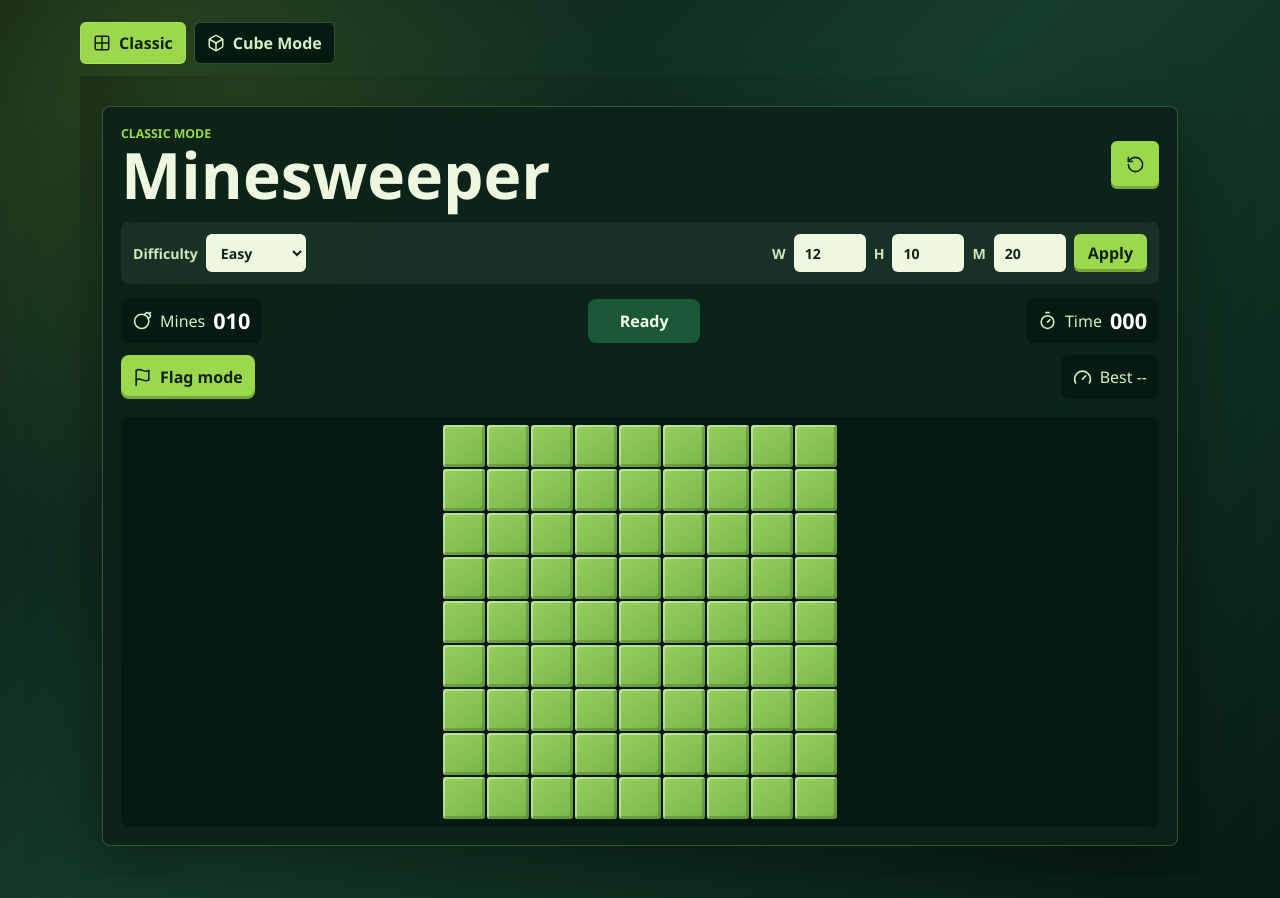
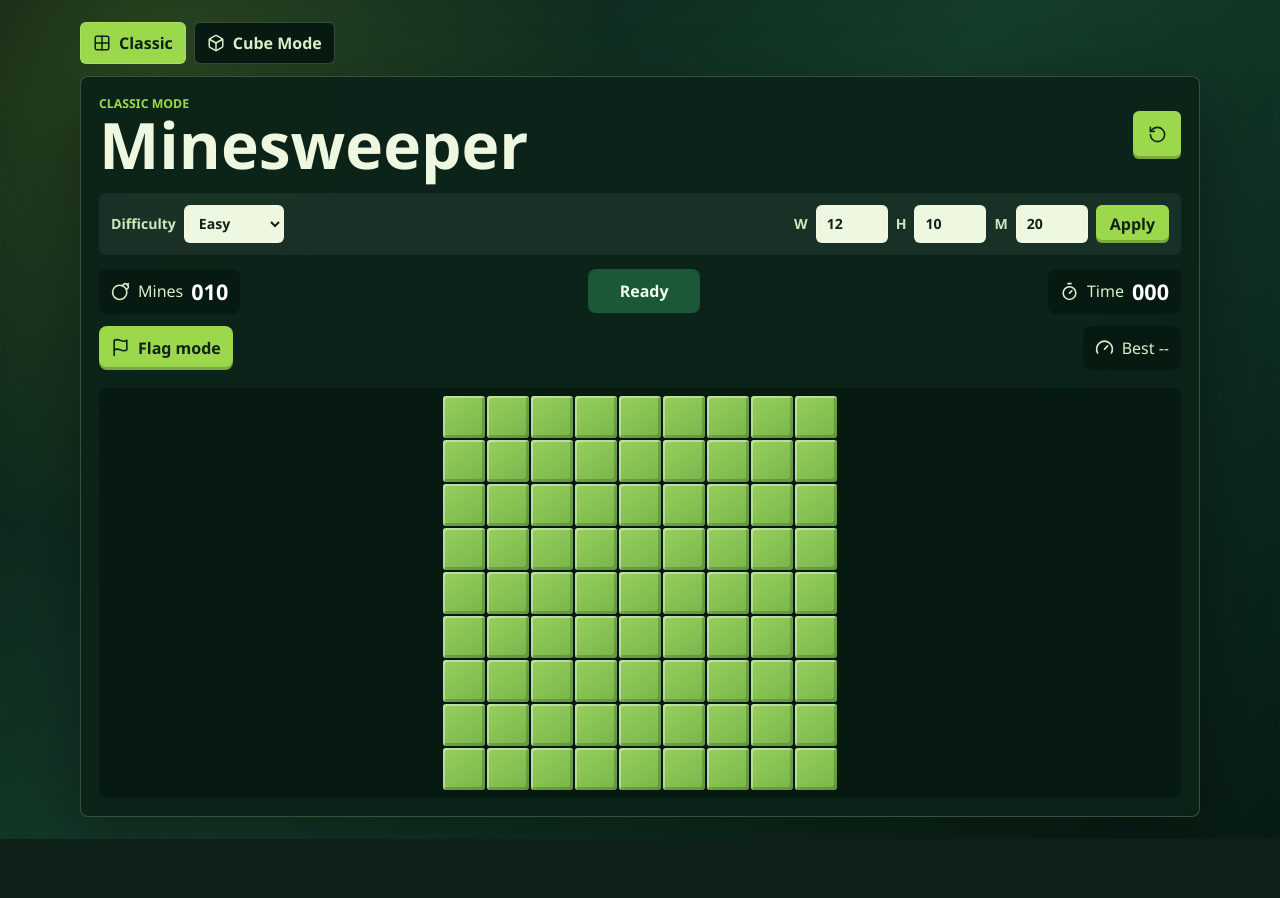
Before and after one commit to keepanitreel/mindsweeper, a React app: page / in a window 1280 px wide. After the commit the page ends 839 px from the top, so only its background shows below. Built offline with nearby package versions, Linux system fonts and the light colour scheme; the HTML template or start-up script is replaced by a standard one.

Commit message:
fix: remove nested classic main

```diff
--- a/src/components/ClassicGame.tsx
+++ b/src/components/ClassicGame.tsx
@@ -146,8 +146,7 @@ export default function ClassicGame() {
   );
 
   return (
-    <main className="app-shell">
-      <section className="game-panel" aria-label="Microsoft-style Minesweeper Classic Mode">
+    <section className="game-panel" aria-label="Microsoft-style Minesweeper Classic Mode">
         <header className="game-header">
           <div>
             <p className="eyebrow">Classic Mode</p>
@@ -237,8 +236,7 @@ export default function ClassicGame() {
             </div>
           </div>
         ) : null}
-      </section>
-    </main>
+    </section>
   );
 }
 
```
Also changed, not shown: 1 other file (tests, documents, lock files or other folders).
